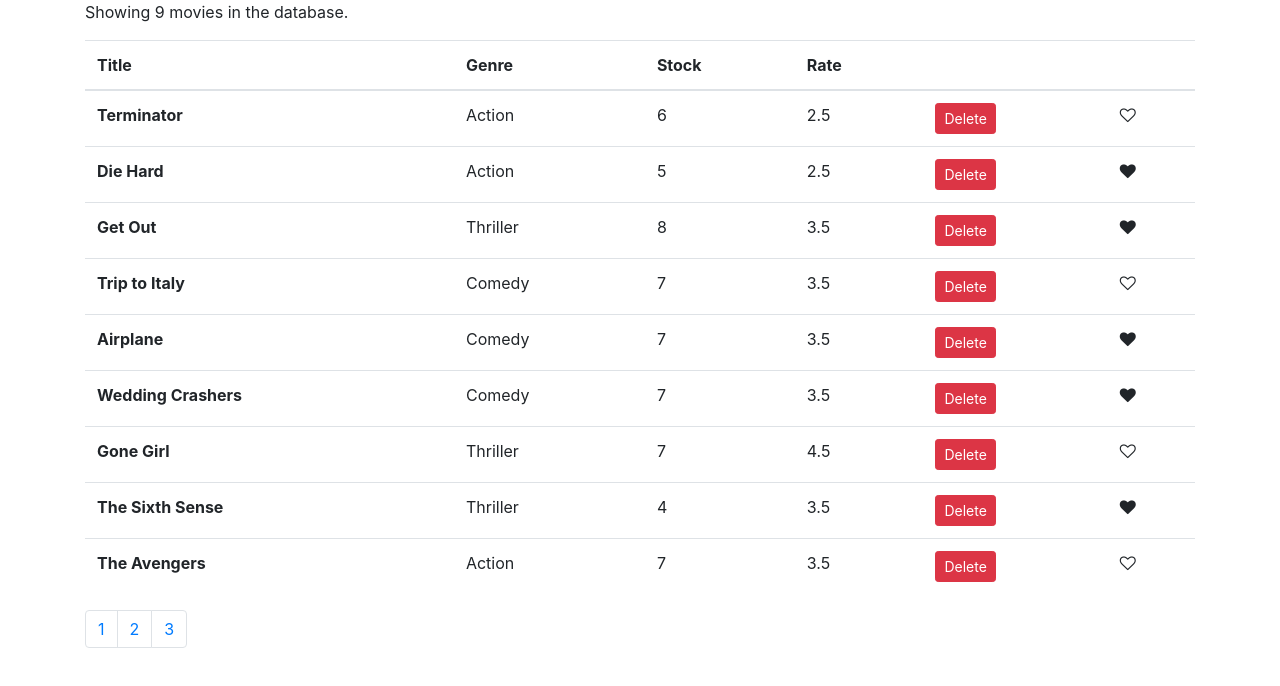
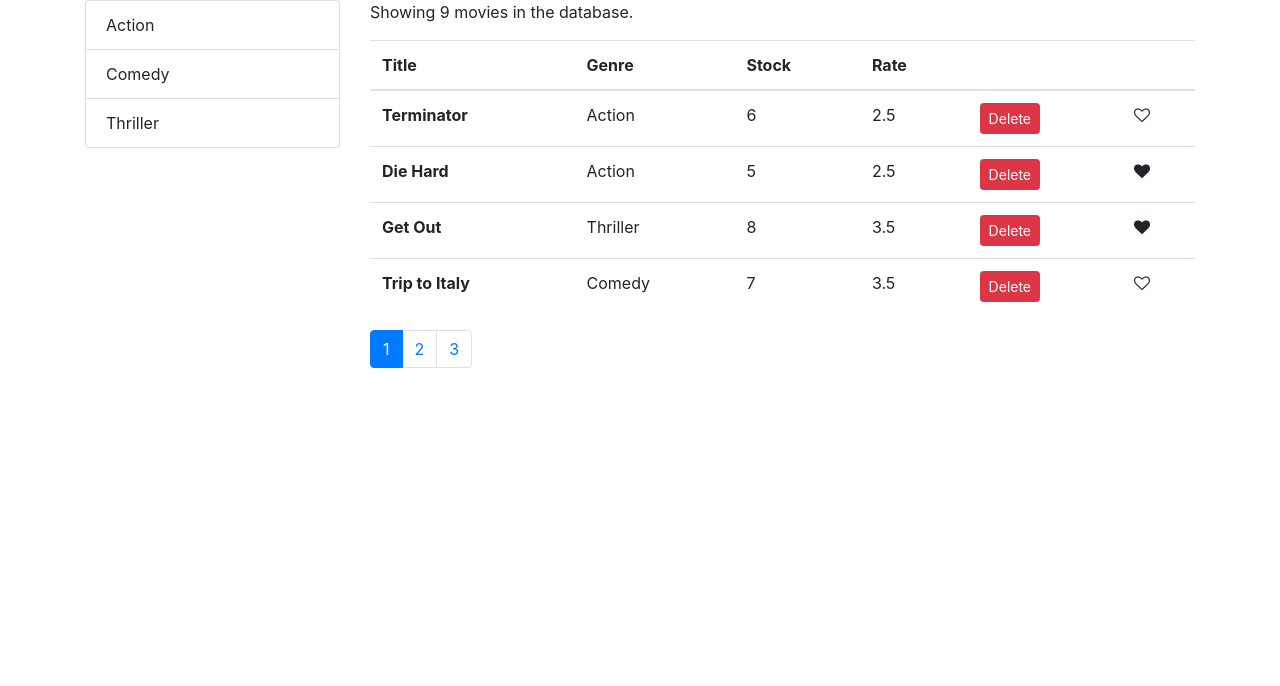
Before and after one commit to Amnok/vidly, a React (Create React App) app: page / in a window 1280 px wide. Shown: the top 686 px of the page. Built offline with nearby package versions, Linux system fonts and the light colour scheme.

Commit message:
added pagination and listgroups

```diff
--- a/package.json
+++ b/package.json
@@ -9,6 +9,7 @@
     "bootstrap": "^4.1.1",
     "font-awesome": "^4.7.0",
     "lodash": "^4.17.21",
+    "prop-types": "^15.7.2",
     "react": "^17.0.2",
     "react-dom": "^17.0.2",
     "react-scripts": "4.0.3",
--- /dev/null
+++ b/src/common/listGroup.jsx
@@ -0,0 +1,28 @@
+import React from 'react';
+import PropTypes from 'prop-types';
+
+export default function ListGroup({
+  items,
+  onItemSelect,
+  textProperty,
+  valueProperty,
+}) {
+  return (
+    <div>
+      <ul className="list-group">
+        {items.map((item) => (
+          <li key={item[valueProperty]} className="list-group-item">
+            {item[textProperty]}
+          </li>
+        ))}
+      </ul>
+    </div>
+  );
+}
+
+ListGroup.propTypes = {
+  items: PropTypes.array,
+  onItemSelect: PropTypes.func,
+  textProperty: PropTypes.string,
+  valueProperty: PropTypes.string,
+};
--- a/src/common/pagination.jsx
+++ b/src/common/pagination.jsx
@@ -1,8 +1,14 @@
 /* eslint-disable jsx-a11y/anchor-is-valid */
 import React from 'react';
 import _ from 'lodash';
+import PropTypes from 'prop-types';
 
-export default function pagination({ itemsCount, pageSize, onPageChange }) {
+export default function Pagination({
+  itemsCount,
+  pageSize,
+  onPageChange,
+  currentPage,
+}) {
   const pagesCount = Math.ceil(itemsCount / pageSize);
   const pages = _.range(1, pagesCount + 1);
   return (
@@ -10,7 +16,13 @@
       <nav aria-label="Page navigation example">
         <ul className="pagination">
           {pages.map((page) => (
-            <li className="page-item">
+            <li
+              key={page}
+              className={
+                page === currentPage ? 'page-item active' : 'page-item'
+              }
+              onClick={() => onPageChange(page)}
+            >
               <a className="page-link" href="#">
                 {page}
               </a>
@@ -21,3 +33,9 @@
     </div>
   );
 }
+Pagination.propTypes = {
+  itemsCount: PropTypes.number.isRequired,
+  pageSize: PropTypes.number.isRequired,
+  currentPage: PropTypes.number.isRequired,
+  onPageChange: PropTypes.func.isRequired,
+};
--- a/src/components/movies.jsx
+++ b/src/components/movies.jsx
@@ -2,16 +2,25 @@
 import { getMovies } from '../services/fakeMovieService';
 import Like from '../common/Like';
 import Pagination from '../common/pagination';
+import paginate from '../utils/paginate';
+import ListGroup from '../common/listGroup';
+import { getGenres } from '../services/fakeGenreService';
 
 export default class Movies extends Component {
   state = {
     movies: getMovies(),
+    genres: getGenres(),
     pageSize: 4,
+    currentPage: 1,
   };
 
   handleDelete = (movie) => {
     const movies = this.state.movies.filter((m) => m._id !== movie._id);
     this.setState({ movies });
+  };
+
+  handleGenreSelect = (genre) => {
+    console.log(genre);
   };
 
   handleLike = (movie) => {
@@ -22,14 +31,27 @@
     this.setState({ movies: tMovies });
   };
 
-  handlePageChange = (page) => {};
+  handlePageChange = (page) => {
+    this.setState({ currentPage: page });
+  };
   render() {
     const { length: count } = this.state.movies;
+    const { movies: allMovies, currentPage, pageSize } = this.state;
+    const movies = paginate(allMovies, currentPage, pageSize);
     if (count === 0) return <p>There are no movies in DB.</p>;
     return (
-      <div>
+      <div className="row">
+        <div className="col-3">
+          <ListGroup
+            items={this.state.genres}
+            onItemSelect={this.handleGenreSelect}
+            textProperty="name"
+            valueProperty="_id"
+          />
+        </div>
+        <div className="col">
           <p>Showing {count} movies in the database.</p>
-        <table class="table">
+          <table className="table">
             <thead>
               <tr>
                 <th scope="col">Title</th>
@@ -41,7 +63,7 @@
               </tr>
             </thead>
             <tbody>
-            {this.state.movies.map((movie) => (
+              {movies.map((movie) => (
                 <tr key={movie._id}>
                   <th>{movie.title}</th>
                   <td>{movie.genre.name}</td>
@@ -69,7 +91,9 @@
             itemsCount={count}
             pageSize={this.state.pageSize}
             onPageChange={this.handlePageChange}
+            currentPage={this.state.currentPage}
           />
+        </div>
       </div>
     );
   }
--- /dev/null
+++ b/src/utils/paginate.js
@@ -0,0 +1,6 @@
+import _ from 'lodash';
+
+export default function paginate(items, pageNumber, pageSize) {
+  const startIndex = (pageNumber - 1) * pageSize;
+  return _(items).slice(startIndex).take(pageSize).value();
+}
```
Lines whose indentation alone changed are shown as unchanged.
